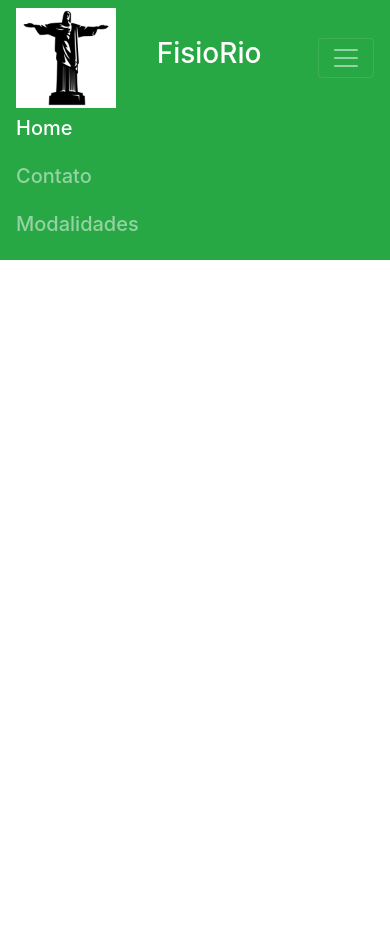
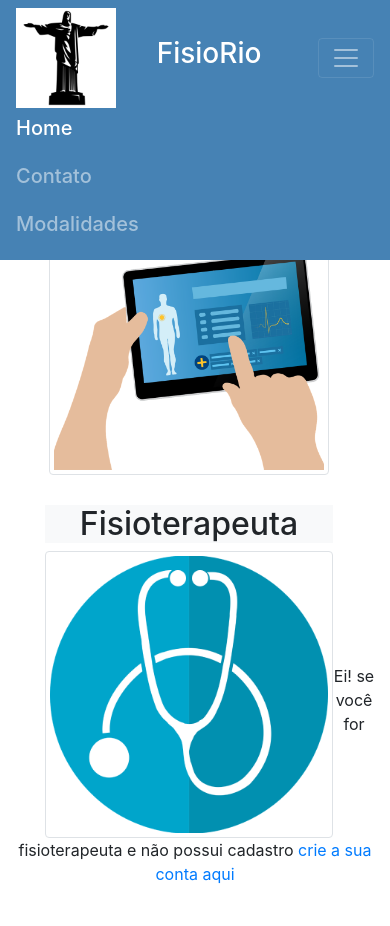
Before and after one commit to yuri1709/Fisioterapia, a PHP site: page / in a window 390 px wide, after a click that opens the changed part. Before the commit the page ends 260 px from the top, so only its background shows below. Run offline with PHP 8.4, Linux system fonts and the light colour scheme.

Commit message:
add links para cliente e fisioterapeuta na pag index

```diff
--- /dev/null
+++ b/css/responsive.css
@@ -0,0 +1,15 @@
+
+@media screen and (max-width:770px){
+
+.paciente{
+    float:left;
+    margin-left: 30px;
+    width:80%;
+}
+.medico{
+    margin-top: 30px;
+    float:left;
+    margin-left: 30px;
+    width:80%;
+}
+}
--- a/head.php
+++ b/head.php
@@ -10,12 +10,15 @@
 <body>
 <style>
    #container{
-            padding:100px;
-        }
+    padding:100px;
+  }
+  .navbar{
+    background: #4682B4;
+  }
 </style>
 <div id="container">
-    <nav class="navbar navbar-dark bg-success fixed-top container pb-2">
-        <a href="index.html">
+    <nav class="navbar navbar-dark fixed-top container pb-2">
+        <a href="index.php">
         <img
             src="img/logo/logoCristo.jpg"
             class="d-inline-block align-top"
@@ -23,7 +26,7 @@
             width="100"
             height="100"/>
          </a>
-        <a class="navbar-brand" href="#"><h3>FisioRio</h3></a>
+        <a class="navbar-brand" href="index.php"><h3>FisioRio</h3></a>
         <button class="navbar-toggler" type="button" data-toggle="collapse" data-target="#navbarsExample01" aria-controls="navbarsExample01" aria-expanded="false" aria-label="Toggle navigation">
           <span class="navbar-toggler-icon"></span>
         </button>
@@ -31,7 +34,7 @@
         <div class="collapse navbar-collapse" id="navbarsExample01">
           <ul class="navbar-nav mr-auto">
             <li class="nav-item active">
-              <a class="nav-link h5" href="#">Home <span class="sr-only">(current)</span></a>
+              <a class="nav-link h5" href="index.php">Home <span class="sr-only">(current)</span></a>
             </li>
             <li class="nav-item">
               <a class="nav-link h5" href="#contato">Contato</a>
--- a/index.php
+++ b/index.php
@@ -4,14 +4,40 @@
     <meta charset="UTF-8">
     <meta http-equiv="X-UA-Compatible" content="IE=edge">
     <meta name="viewport" content="width=device-width, initial-scale=1.0">
-    <title>Document</title>
+    <title>FisioRio-Home</title>
+    <style>
+    .paciente{
+        float:left;
+        width:48%;
+        background:white;
+    }
+    .medico{
+        float:right;
+        width:48%;
+        background:white;
+    }
+    .criarConta{
+        margin-top:440px;
+    }
+</style>
+<link rel="stylesheet" href="css/responsive.css">
 </head>
 <body>
     <?php
     include_once "head.php";
     ?>
     <div class="container">
-        <h2>hello</h2>
+       <div class="paciente px-1 text-center">
+            <h2 class="text-center bg-light">Paciente</h2>
+            <a href="paciente.php"><img src="img/home/paciente.png" alt="..." class="img-thumbnail"></a>
+       </div>
+       <div class="medico text-center">
+           <h2 class="text-center bg-light">Fisioterapeuta</h2>
+           <a href="Loginfisioterapeuta.php"><img src="img/home/fisio.png" alt="..." class="img-thumbnail"></a>
+       </div>
+    </div>
+    <div class="container criarConta">
+            <p class="text-center py-4">Ei! se você for fisioterapeuta e não possui cadastro <a href="criarContaFisio">crie a sua conta aqui</a></p>
     </div>
 
 </body>
--- /dev/null
+++ b/paciente.php
@@ -0,0 +1,3 @@
+<?php
+    include_once "head.php";
+?>
```
Also changed, not shown: fisioterapeuta.php (added, +37 -0 lines), Loginfisioterapeuta.php (added), img/home/fisio.png (added), img/home/paciente.png (added).
